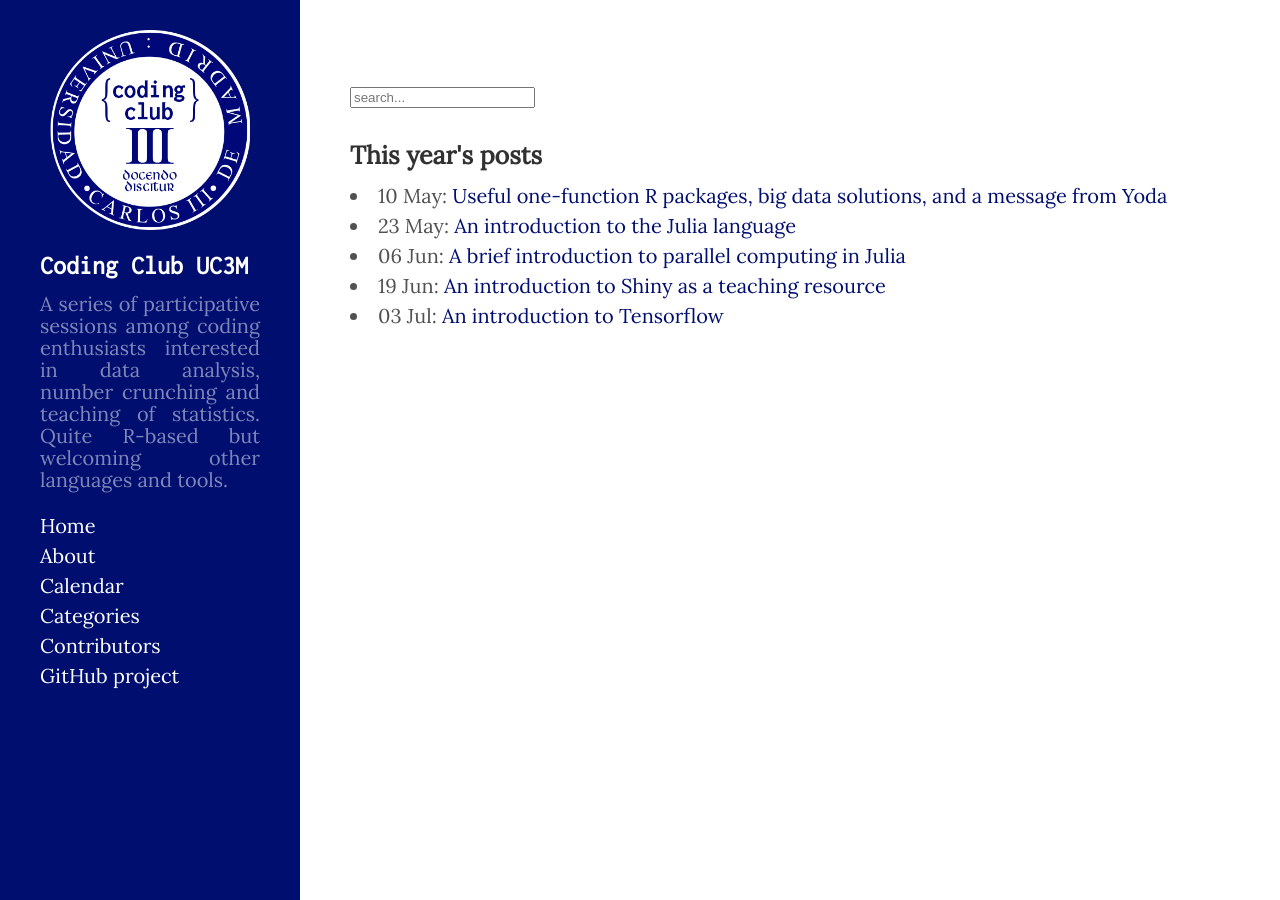
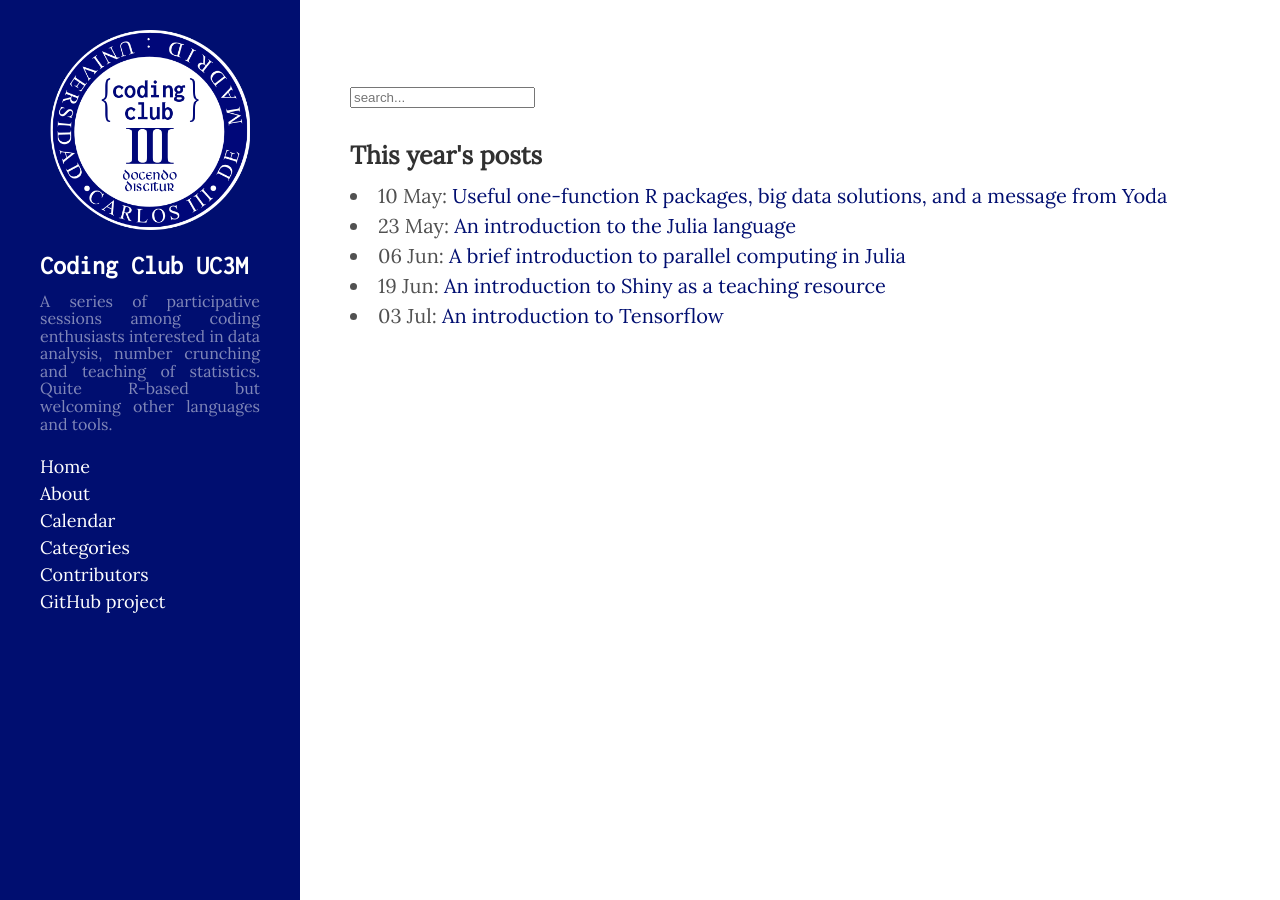
Before and after one commit to CodingClubUC3M/codingclubuc3m.github.io, a Jekyll site: the page built from index.md, in a window 1280 px wide. Built offline with Jekyll 4.4.1, drawn with Linux system fonts in a browser that asks for light colours; comment, search, counter and statistics services are not loaded.

Commit message:
change font size vertical bar

```diff
--- a/public/css/hyde.css
+++ b/public/css/hyde.css
@@ -81,7 +81,7 @@
   color: #fff;
   margin-top: 0;
   font-family: 'Inconsolata', monospace;
-  font-size: 3.25rem;
+  font-size: 3.00rem;
 }
 
 /* Sidebar nav */
@@ -102,6 +102,7 @@
   display: inline;
   margin-right:  1rem;
   line-height: 1.5;
+  font-size: 0.9em;
 }
 a.sidebar-nav-item:hover,
 a.sidebar-nav-item:focus {
--- a/public/css/poole.css
+++ b/public/css/poole.css
@@ -260,11 +260,13 @@
  */
 
 .lead {gutter
-  font-size: 0.7rem;
+  font-size: 0.7em;
   text-align: justify;
   line-height: 1.1em;
 }
-
+.lead {
+  font-size: 0.8em;
+}
 
 /*
  * Messages
```
